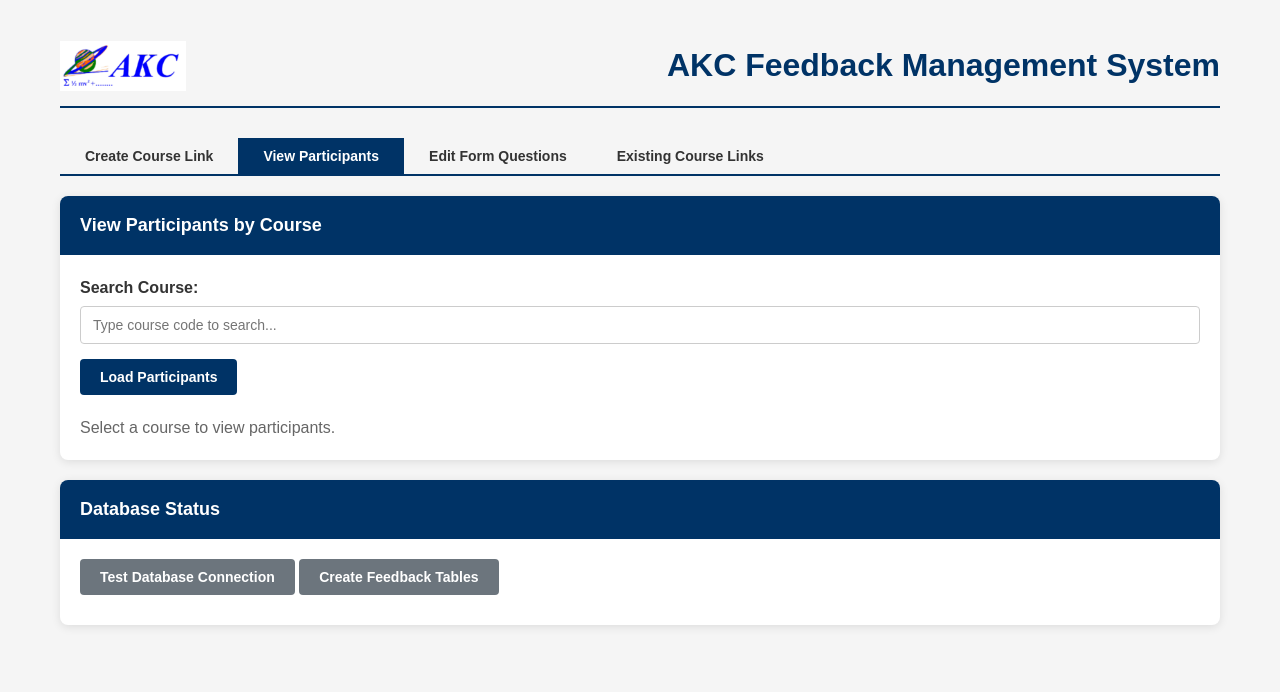
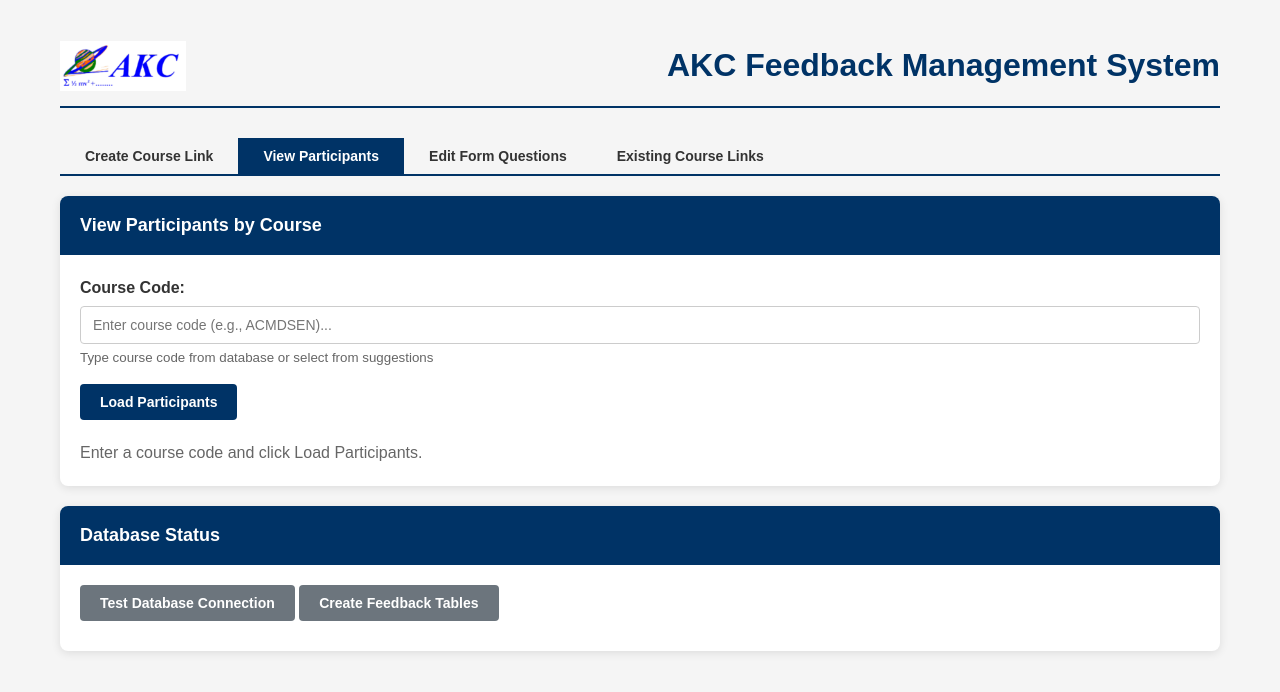
Before and after one commit to Davidli1127/AKC_FBS, a Flask app: page /admin in a window 1280 px wide, after a click on "View Participants". Shown: the top 692 px of the page. Run offline with Flask 3, Linux system fonts and the light colour scheme.

Commit message:
Course fix

```diff
--- a/db.py
+++ b/db.py
@@ -99,7 +99,7 @@ def get_participants_by_course(course_code):
     """
     conn = get_connection()
     if not conn:
-        return []
+        return {'error': 'Could not connect to database'}
 
     try:
         cursor = conn.cursor()
@@ -112,11 +112,13 @@ def get_participants_by_course(course_code):
                 [Trainee Designation],
                 [Survey Sent]
             FROM {PARTICIPANT_TABLE}
-            WHERE [Course Code] = ?
+            WHERE [Course Code] LIKE ?
             ORDER BY [Participant Name]
         """
 
-        cursor.execute(query, (course_code,))
+        # Use LIKE for flexible matching
+        search_pattern = f'%{course_code}%'
+        cursor.execute(query, (search_pattern,))
 
         participants = []
         for row in cursor.fetchall():
@@ -125,14 +127,14 @@ def get_participants_by_course(course_code):
                 'name': row[1] if row[1] else '',
                 'email': row[2] if row[2] else '',
                 'designation': row[3] if row[3] else '',
-                'survey_sent': row[4] if row[4] else False
+                'survey_sent': bool(row[4]) if row[4] else False
             })
 
         conn.close()
         return participants
     except Exception as e:
         print(f"Error fetching participants: {e}")
-        return []
+        return {'error': str(e)}
 
 
 def update_survey_sent(course_code, participant_name, sent=True):
--- a/templates/admin.html
+++ b/templates/admin.html
@@ -124,24 +124,23 @@
                 <div class="card-header">View Participants by Course</div>
                 <div class="card-body">
                     <div class="form-group">
-                        <label>Search Course:</label>
+                        <label>Course Code:</label>
                         <div class="course-input-wrapper">
                             <input type="text" id="participantCourseSearch"
-                                   placeholder="Type course code to search..."
+                                   placeholder="Enter course code (e.g., ACMDSEN)..."
                                    autocomplete="off"
                                    oninput="searchParticipantCourses(this.value)">
                             <div id="participantCourseSuggestions" class="suggestions-dropdown" style="display: none;"></div>
                         </div>
+                        <small style="color: #666;">Type course code from database or select from suggestions</small>
                     </div>
 
-                    <input type="hidden" id="selectedParticipantCourseCode">
-
-                    <button class="btn btn-primary" onclick="loadParticipants()" id="loadParticipantsBtn" disabled>
+                    <button class="btn btn-primary" onclick="loadParticipants()" id="loadParticipantsBtn">
                         Load Participants
                     </button>
 
                     <div id="participantsResult" style="margin-top: 20px;">
-                        <p style="color: #666;">Select a course to view participants.</p>
+                        <p style="color: #666;">Enter a course code and click Load Participants.</p>
                     </div>
                 </div>
             </div>
@@ -319,16 +318,21 @@
         }
 
         function selectParticipantCourse(code, displayText) {
-            document.getElementById('participantCourseSearch').value = displayText;
-            document.getElementById('selectedParticipantCourseCode').value = code;
+            document.getElementById('participantCourseSearch').value = code;
             document.getElementById('participantCourseSuggestions').style.display = 'none';
-            document.getElementById('loadParticipantsBtn').disabled = false;
         }
 
         async function loadParticipants() {
-            const courseCode = document.getElementById('selectedParticipantCourseCode').value;
+            // Get course code from input - either typed manually or selected
+            let courseCode = document.getElementById('participantCourseSearch').value.trim();
+
+            // If it contains " - ", extract just the code part
+            if (courseCode.includes(' - ')) {
+                courseCode = courseCode.split(' - ')[0].trim();
+            }
+
             if (!courseCode) {
-                alert('Please select a course first');
+                alert('Please enter a course code first');
                 return;
             }
 
@@ -339,8 +343,13 @@
                 const response = await fetch(`/api/db/participants?course_code=${encodeURIComponent(courseCode)}`);
                 const participants = await response.json();
 
+                if (participants.error) {
+                    resultDiv.innerHTML = `<p style="color: red;">Error: ${participants.error}</p>`;
+                    return;
+                }
+
                 if (participants.length > 0) {
-                    let html = `<h4>Found ${participants.length} participants:</h4>`;
+                    let html = `<h4>Found ${participants.length} participants for course "${courseCode}":</h4>`;
                     html += '<table class="participants-table"><thead><tr>';
                     html += '<th>Name</th><th>Email</th><th>Designation</th><th>Survey Sent</th>';
                     html += '</tr></thead><tbody>';
@@ -359,9 +368,10 @@
                     html += '</tbody></table>';
                     resultDiv.innerHTML = html;
                 } else {
-                    resultDiv.innerHTML = '<p style="color: #666;">No participants found for this course.</p>';
+                    resultDiv.innerHTML = `<p style="color: #666;">No participants found for course "${courseCode}".</p>`;
                 }
             } catch (error) {
+                console.error('Error:', error);
                 resultDiv.innerHTML = '<p style="color: red;">Error loading participants. Check database connection.</p>';
             }
         }
```
